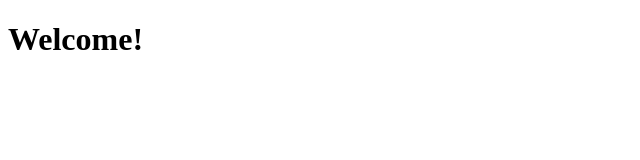
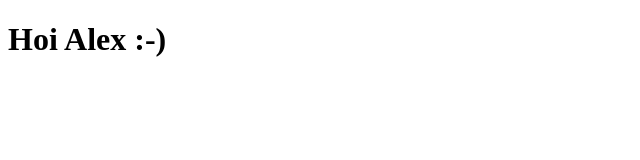
Before and after one commit to tjerkok/tjerkok.github.io, a plain HTML site: page index.html in a window 1280 px wide. Shown: the full height of the page, 0-640 px from the left. Drawn offline with Linux system fonts and the light colour scheme.

Commit message:
changed for Alex

```diff
--- a/index.html
+++ b/index.html
@@ -6,6 +6,6 @@
         </title>
     </head>
     <body>
-        <h1>Welcome!</h1>
+        <h1>Hoi Alex :-)</h1>
     </body>
 </html>
```
